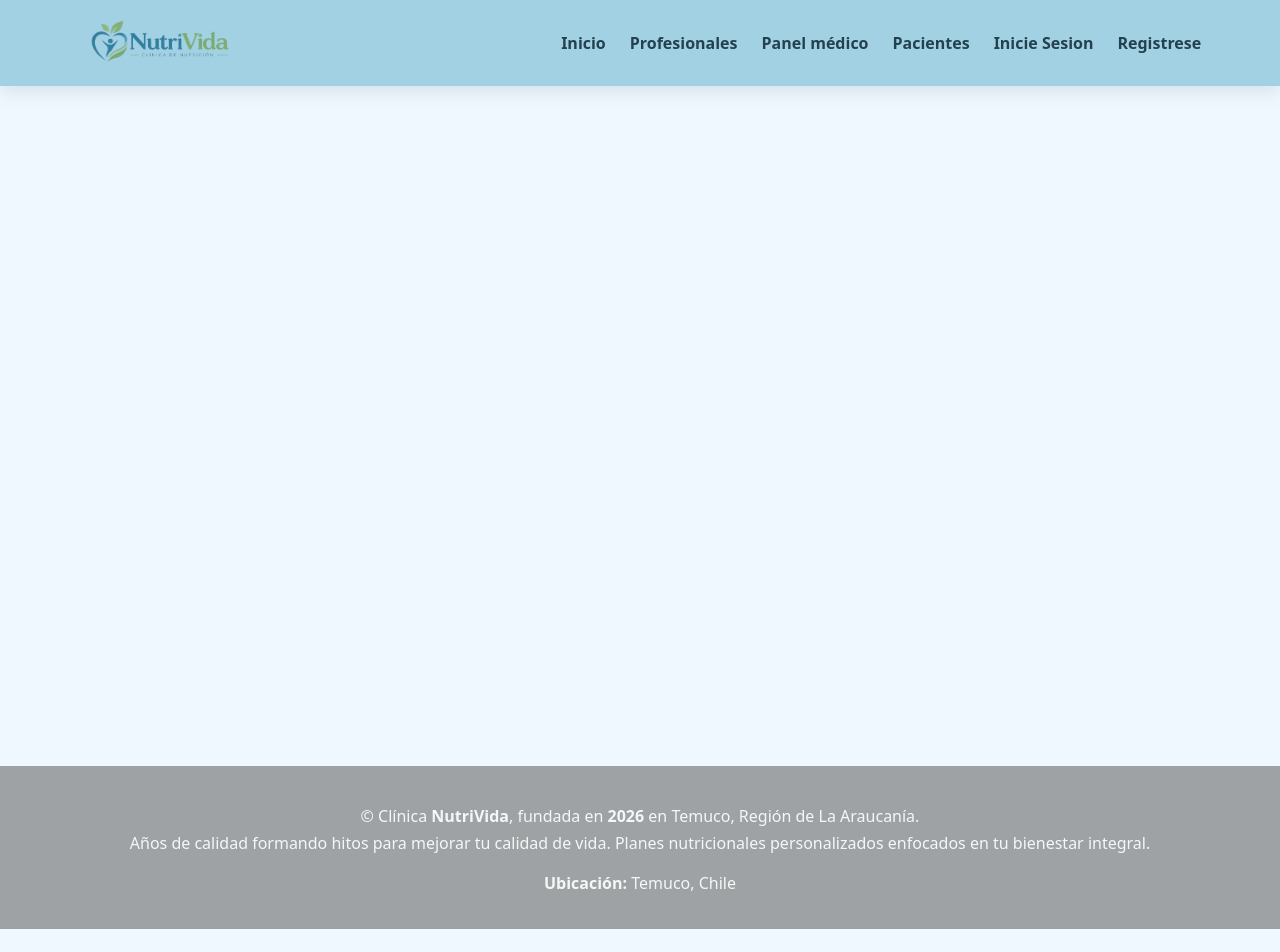
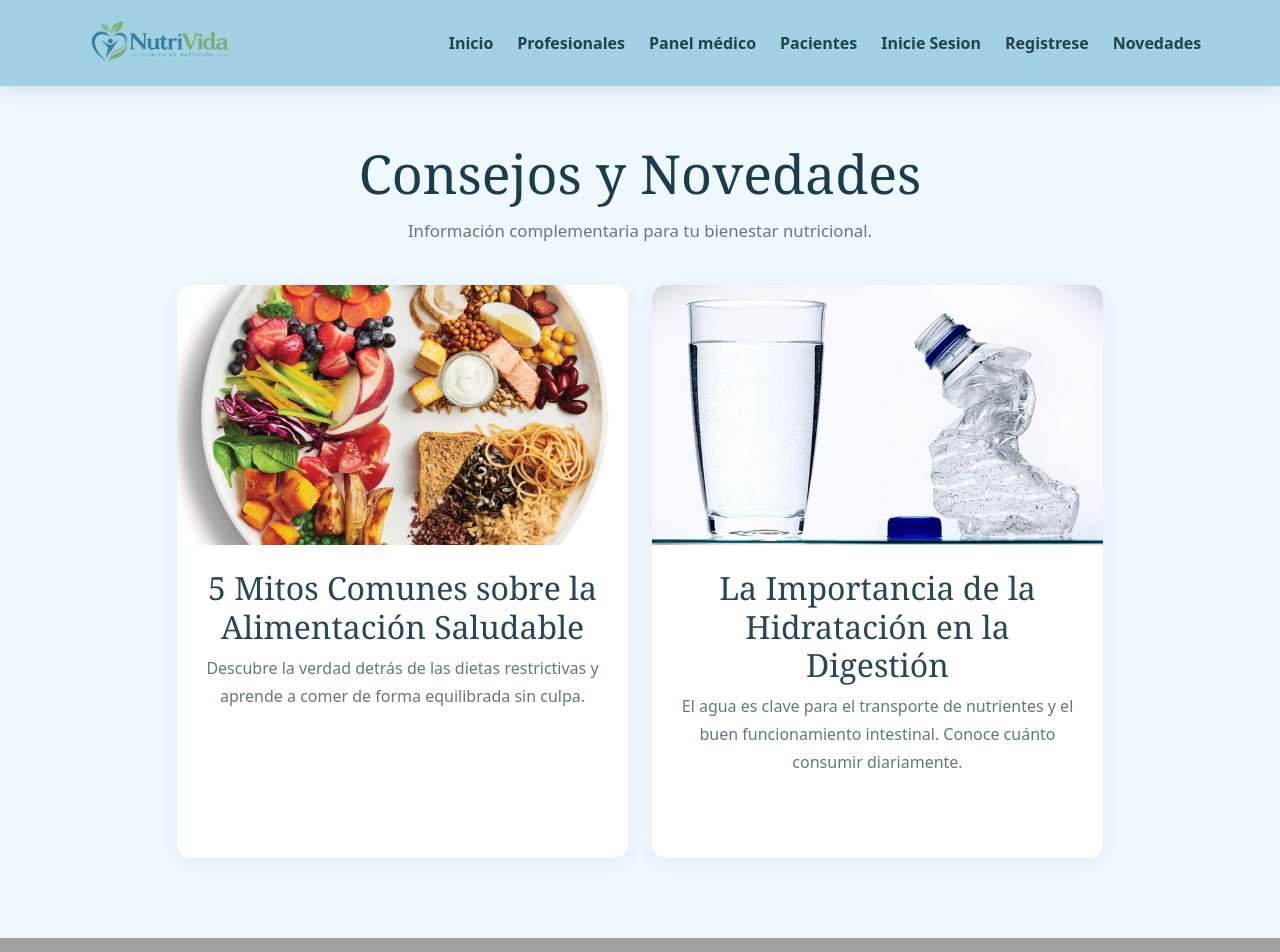
Before and after one commit to jagongora-ai/NutriVidaReact, a React (Vite) app: page /novedades in a window 1280 px wide. Shown: the top 952 px of the page. Before the commit the page ends 929 px from the top, so only its background shows below. Built offline with nearby package versions, Linux system fonts and the light colour scheme.

Commit message:
Creacion pagina novedades, fallo en boton ver mas

```diff
--- a/src/App.tsx
+++ b/src/App.tsx
@@ -12,6 +12,8 @@ import InicioSesion from './pages/InicioSesion';
 import Pacientes, { DetallePaciente, FormularioPaciente, type Patient } from './pages/Pacientes';
 import Admin from './pages/Admin';
 import PanelMedico from './pages/PanelMedico';
+import Novedades from './pages/Novedades';
+import DetalleNovedad from './pages/DetalleNovedad';
 
 function App() {
 
@@ -107,6 +109,16 @@ function App() {
                         element={<PanelMedico pacientes={pacientes} />}
                     />
 
+                    <Route
+                        path="/novedades"
+                        element={<Novedades />}
+                    />
+
+                    <Route
+                        path="/novedades/:id"
+                        element={<DetalleNovedad />}
+                    />
+
                 </Routes>
             </main>
             <PiePagina />
--- a/src/components/organisms/Navbar.tsx
+++ b/src/components/organisms/Navbar.tsx
@@ -16,6 +16,7 @@ function Navbar() {
         <Link className="nav-link" to="/pacientes">Pacientes</Link>
         <Link className="nav-link" to="/inicioSesion"> Inicie Sesion</Link>
         <Link className="nav-link" to="/registro">Registrese</Link>
+        <Link className="nav-link" to="/novedades">Novedades</Link>
 
       </div>
     </nav>
--- /dev/null
+++ b/src/pages/DetalleNovedad.tsx
@@ -0,0 +1,34 @@
+import { Link, useParams } from 'react-router-dom'
+import TituloPagina from '../components/molecules/TituloPagina'
+import { novedades } from './Novedades'
+
+function DetalleNovedad() {
+    const { id } = useParams()
+    const novedad = novedades.find((publicacion) => publicacion.id === Number(id))
+
+    if (!novedad) {
+        return (
+            <div className="container page-space">
+                <div className="alert alert-warning text-center">Publicación no encontrada.</div>
+                <div className="text-center">
+                    <Link className="btn btn-outline-primary" to="/novedades">Volver a Novedades</Link>
+                </div>
+            </div>
+        )
+    }
+
+    return (
+        <div className="container page-space">
+            <article className="article-detail mx-auto">
+                <img src={novedad.imagen} alt={novedad.titulo} />
+                <TituloPagina titulo={novedad.titulo} descripcion={novedad.resumen} />
+                <p className="article-content">{novedad.contenidoCompleto}</p>
+                <div className="text-center">
+                    <Link className="btn btn-outline-secondary" to="/novedades">Volver a Novedades</Link>
+                </div>
+            </article>
+        </div>
+    )
+}
+
+export default DetalleNovedad
--- a/src/pages/DetalleProfesional.tsx
+++ b/src/pages/DetalleProfesional.tsx
@@ -1,5 +1,4 @@
 import { Link, useParams } from 'react-router-dom';
-import Boton from '../components/atoms/Boton';
 import TituloPagina from '../components/molecules/TituloPagina';
 import type { Professional } from './Profesionales';
 
--- /dev/null
+++ b/src/pages/Novedades.tsx
@@ -0,0 +1,58 @@
+import { Link } from 'react-router-dom'
+import TituloPagina from '../components/molecules/TituloPagina'
+
+export type Novedad = {
+    id: number
+    titulo: string
+    imagen: string
+    resumen: string
+    contenidoCompleto: string
+}
+
+/* eslint-disable react-refresh/only-export-components */
+export const novedades: Novedad[] = [
+    {
+        id: 1,
+        titulo: '5 Mitos Comunes sobre la Alimentación Saludable',
+        imagen: '/novedad-1.jpg',
+        resumen: 'Descubre la verdad detrás de las dietas restrictivas y aprende a comer de forma equilibrada sin culpa.',
+        contenidoCompleto: 'Muchas veces creemos que comer saludable significa eliminar carbohidratos o comer solo ensaladas. En este artículo desmentimos los mitos más comunes:\n\n1. Los carbohidratos no son tus enemigos nocturnos.\n\n2. Comer grasas saludables, como palta y frutos secos, es vital para el sistema hormonal.\n\n3. Saltarse comidas no acelera el metabolismo.\n\nNuestro equipo en NutriVida te enseña a diseñar platos balanceados y sostenibles en el tiempo.',
+    },
+    {
+        id: 2,
+        titulo: 'La Importancia de la Hidratación en la Digestión',
+        imagen: '/novedad-2.jpg',
+        resumen: 'El agua es clave para el transporte de nutrientes y el buen funcionamiento intestinal. Conoce cuánto consumir diariamente.',
+        contenidoCompleto: 'El agua interviene en casi todos los procesos metabólicos de nuestro organismo. Una hidratación adecuada ayuda a disolver los nutrientes para que sean absorbidos por el cuerpo, mejora el tránsito intestinal y evita la fatiga digestiva.\n\nEn Temuco, durante los meses fríos, solemos olvidar beber agua; por eso recomendamos consumir infusiones herbales sin azúcar para mantener los niveles óptimos.',
+    },
+]
+
+function Novedades() {
+    return (
+        <div className="container page-space">
+            <TituloPagina
+                titulo="Consejos y Novedades"
+                descripcion="Información complementaria para tu bienestar nutricional."
+            />
+            <div className="row g-4 justify-content-center">
+                {novedades.map((novedad) => (
+                    <div className="col-12 col-md-6 col-lg-5" key={novedad.id}>
+
+                        <article className="article-card">
+                            <img src={novedad.imagen} alt={novedad.titulo} />
+                            <div className="d-flex h-100 flex-column">
+                                <h2 className="text-center">{novedad.titulo}</h2>
+                                <p className="text-center flex-grow-1">{novedad.resumen}</p>
+                                <Link className="btn btn-primary w-100" to={`/novedades/${novedad.id}`}>
+                                    Ver más
+                                </Link>
+                            </div>
+                        </article>
+                    </div>
+                ))}
+            </div>
+        </div>
+    )
+}
+
+export default Novedades
```
Also changed, not shown: public/novedad-1.jpg (added), public/novedad-2.jpg (added).
